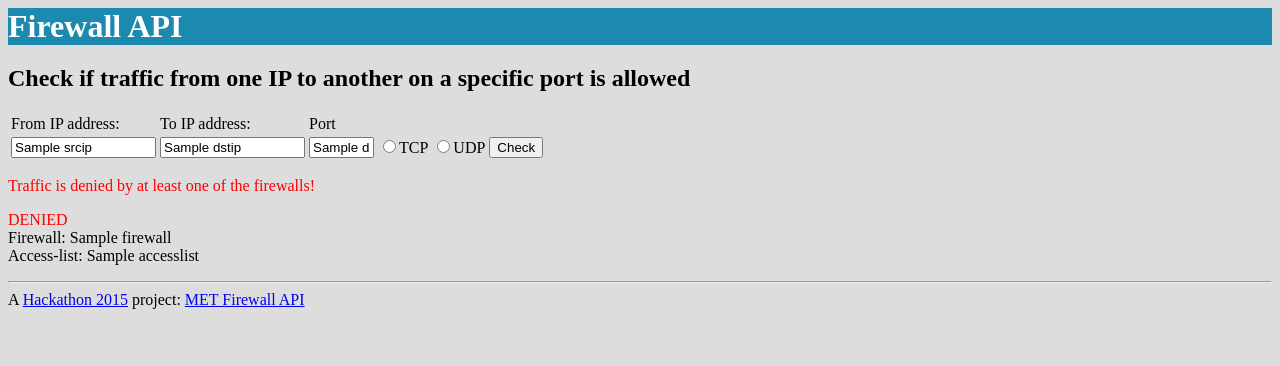
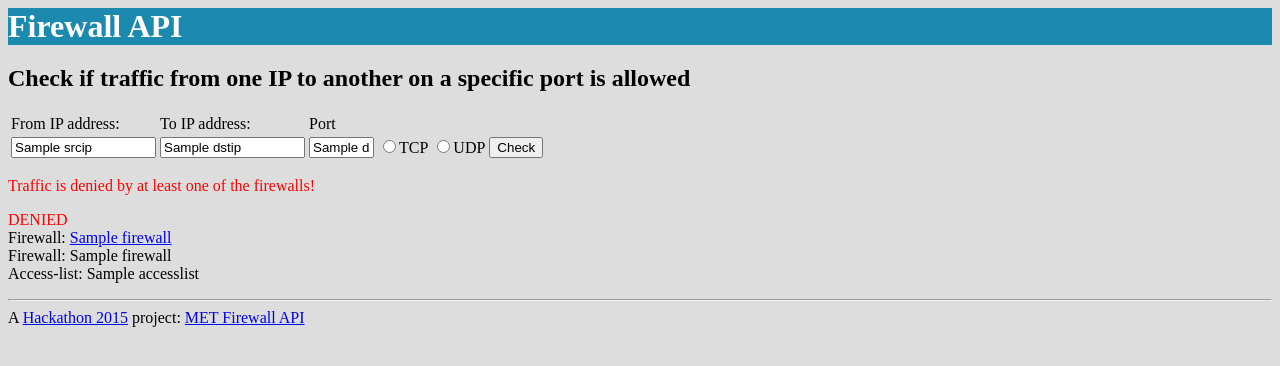
Before and after one commit to arnesund/firewall-api, a Flask app: template templates/result.html in a window 1280 px wide. Shown: the top 366 px of the page. Run offline with Flask 2, Linux system fonts and the light colour scheme; the template is opened without the code that fills it: most values are stand-ins (such as "Sample title", 1, 10 or a date in 2020).

Commit message:
Tester link fra result.html til rancid

```diff
--- a/templates/result.html
+++ b/templates/result.html
@@ -43,6 +43,8 @@ Access-list: {{ entry['result']['accesslist'] }}<br />
 </p>
 {% else %}
 <p><div class="denied">DENIED</div>
+Firewall: <A HREF="http://rancid2/cgi-bin/cvsweb/network/configs/{{ entry['result']['firewall'] }}.met.no?rev=HEAD;content-type=text/plain">{{ entry['result']['firewall'] }}</A><br />
+
 Firewall: {{ entry['result']['firewall'] }}<br />
 Access-list: {{ entry['result']['accesslist'] }}<br />
 </p>
```
